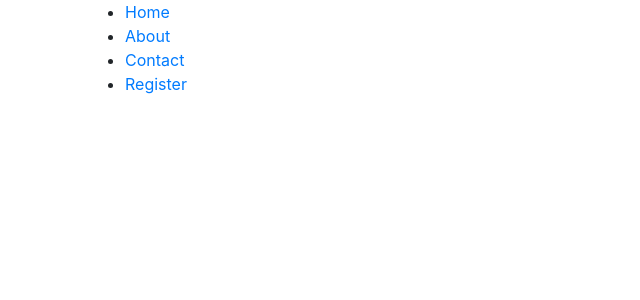
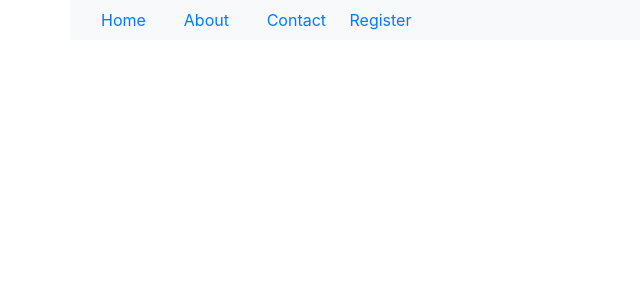
Before and after one commit to mnpmuthu/myreactapp, a React (Create React App) app: page / in a window 1280 px wide. Shown: the top 300 px of the page, without its empty margins (0-640 px from the left). Built offline with nearby package versions, Linux system fonts and the light colour scheme.

Commit message:
nave bar style added

```diff
--- a/src/Components/Menu.js
+++ b/src/Components/Menu.js
@@ -3,19 +3,18 @@ import { Link } from "react-router-dom";
 class Menu extends Component{
   render(){
     return(
-      <div className="d-flex justify-content-left textalign-left">
-
-        <ul>
-          <li>
-            <Link to="/">Home</Link>
+      <div className="row navbar navbar-expand-sm bg-light">
+        <ul className='navbar-nav'>
+          <li className='nav-item col-lg-3'>
+            <Link to="/home">Home</Link>
           </li>
-          <li>
+          <li className='nav-item col-lg-3'>
             <Link to="/about">About</Link>
           </li>
-          <li>
+          <li className='nav-item col-lg-3'>
             <Link to="/contact">Contact</Link>
           </li>
-          <li>
+          <li className='nav-item col-lg-3'>
             <Link to="/register">Register</Link>
           </li>
         </ul>
```
